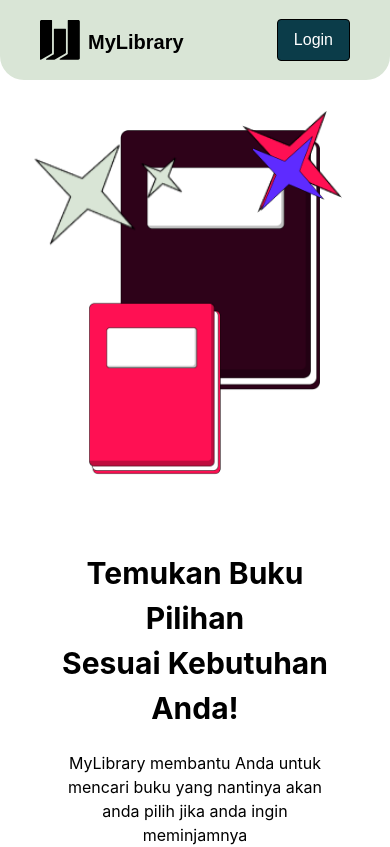
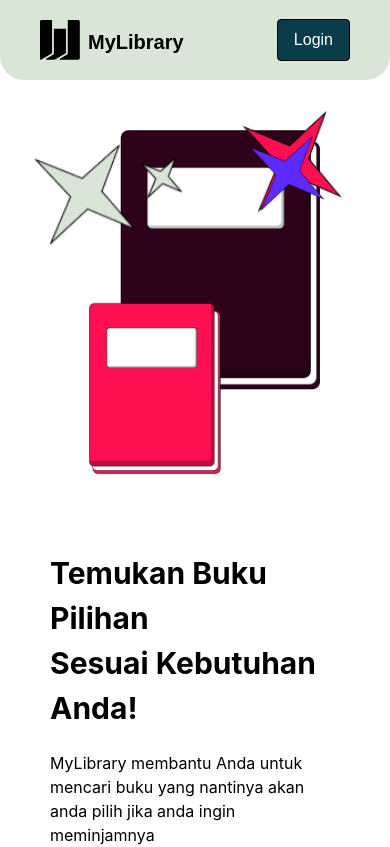
Before and after one commit to MuhamadThoriqAhnaf/PAW-Kel_9, a React (Create React App) app in the folder client/: page / in a window 390 px wide. Shown: the top 847 px of the page. Built offline with nearby package versions, Linux system fonts and the light colour scheme; no server answers.

Commit message:
feat notification login and log out

```diff
--- a/client/src/components/landingpage.jsx
+++ b/client/src/components/landingpage.jsx
@@ -8,12 +8,13 @@ export default function Landingpage() {
   return (
     <>
       <div className="z-10 h-full md:h-[100vh] bg-hijau-muda px-[50px] py-[50px] md:px-[100px] xl:px-[200px] xl:pb-[100px] flex flex-col-reverse md:grid md:grid-cols-2 md:gap-[100px] lg:gap-[200px] items-center">
-          <div className="text-center text-hitam md:text-justify justify-center">
+        <div className=" text-hitam  justify-center">
           <p className="text-3xl leading-normal font-bold lg:text-4xl lg:leading-normal">
             Temukan Buku Pilihan <br /> Sesuai Kebutuhan Anda!
           </p>
-            <p className="my-5 lg:leading-normal">
-              MyLibrary membantu Anda untuk mencari buku yang nantinya akan anda pilih jika anda ingin meminjamnya
+          <p className="my-5 lg:leading-normal md:text-justify">
+            MyLibrary membantu Anda untuk mencari buku yang nantinya akan anda
+            pilih jika anda ingin meminjamnya
           </p>
           <Link to="ListBuku" smooth={true}>
             <button className="py-3 mt-3 px-[50px] lg:px-[75px] bg-blue-600 text-white rounded-xl">
--- a/client/src/components/navbar2.jsx
+++ b/client/src/components/navbar2.jsx
@@ -1,15 +1,24 @@
 import React from "react";
 import axios from "axios";
+import { ToastContainer, toast } from "react-toastify";
+import "react-toastify/dist/ReactToastify.css";
+import { useNavigate } from "react-router-dom";
 
 const signout = async (id) => {
   await axios.post(`http://localhost:5000/api/auth/signout`);
   {
     localStorage.removeItem("accessToken");
+    toast.success("Selamat Tinggal Admin");
+    setTimeout(() => {
+      window.location.href = "/";
+    }, 2000);
   }
 };
 
 export default function Navbar2() {
   return (
+    <>
+      <ToastContainer />
       <div className="rounded-b-3xl flex px-10 md:px-20 md:py-[16px] items-center justify-between bg-[#D9E5D6] h-[80px]">
       <a class="flex">
         <img src="logo-black.svg " class="h-10 flex-auto"></img>
@@ -17,7 +26,7 @@ export default function Navbar2() {
           MyLibrary
         </span>
       </a>
-      <a href="/">
+      {/* <a href="/"> */}
       <button
         type="button"
         onClick={() => signout()}
@@ -25,7 +34,8 @@ export default function Navbar2() {
       >
         Logout
       </button>
-      </a>
+      {/* </a> */}
     </div>
+  </>
 );
 }
--- a/client/src/pages/AdminPage.js
+++ b/client/src/pages/AdminPage.js
@@ -10,6 +10,8 @@ import axios from "axios";
 import Navbar2 from "../components/navbar2";
 import DeleteForm from "../components/delete-form";
 import { useNavigate } from "react-router-dom";
+import { ToastContainer, toast } from "react-toastify";
+import "react-toastify/dist/ReactToastify.css";
 
 export default function AdminPage() {
   const [imageList, setImageList] = useState([]);
@@ -61,6 +63,7 @@ export default function AdminPage() {
   return (
     <>
       <Navbar2 />
+      <ToastContainer />
       <section class="px-10 md:flex font-rubik md:px-20 mt-8 justify-between items-center">
         <div class="flex">
           <h1 class="text-2xl mr-4">Koleksi Buku</h1>
--- a/client/src/pages/Login.js
+++ b/client/src/pages/Login.js
@@ -1,6 +1,8 @@
 import React from "react";
 import axios from "axios";
 import { useNavigate } from "react-router-dom";
+import { ToastContainer, toast } from "react-toastify";
+import "react-toastify/dist/ReactToastify.css";
 
 export default function Login() {
   const navigate = useNavigate();
@@ -14,11 +16,15 @@ export default function Login() {
           username: e.target[0].value,
           password: e.target[1].value,
         }
-      ).then(function(res){
+      )
+      .then(function (res) {
         console.log(res.data.accessToken);
         localStorage.setItem("accessToken", res.data.accessToken);
-        navigate("/adminPage")
-      })
+        toast.success("Selamat Datang Admin");
+        setTimeout(() => {
+          navigate("/adminPage");
+        }, 2000);
+      });
 
     } catch (e) {
       if (e.response) alert(e.response?.data?.message);
@@ -28,6 +34,7 @@ export default function Login() {
 
   return (
     <main class="bg-login-phone sm:bg-login bg-cover bg-center font-rubik flex items-center justify-center h-screen">
+      <ToastContainer />
       <form onSubmit={test}>
         <div class="flex items-center justify-center mb-4">
           <img src="logo-black.svg" class="h-10 fill-black"></img>
--- a/client/src/pages/Welcome.js
+++ b/client/src/pages/Welcome.js
@@ -11,6 +11,8 @@ import useFetch from "../hooks/useFetch";
 import axios from "axios";
 import Sinopsis from "../components/sinopsis";
 import Landingpage from "../components/landingpage";
+import { ToastContainer, toast } from "react-toastify";
+import "react-toastify/dist/ReactToastify.css";
 
 export default function Booklist() {
   const [imageList, setImageList] = useState([]);
@@ -61,7 +63,7 @@ export default function Booklist() {
     <>
       <Navbar />
       <Landingpage/>
-
+      <ToastContainer />
       <section class="flex font-rubik px-20 mt-8 items-center" id="ListBuku">
           <h1 class="flex text-2xl mr-4">Koleksi Buku</h1>
           <input
@@ -71,7 +73,6 @@ export default function Booklist() {
          border-slate-300 rounded-md py-2 pl-3 pr-3 shadow-sm focus:outline-none
           focus:border-black focus:ring-black focus:ring-1 sm:text-sm border-10 h-[34px] md:w-[300px]"
             onChange={handleChange}
-
           ></input>
       </section>
       {/* <section
@@ -86,9 +87,7 @@ export default function Booklist() {
       <div class="grid grid-cols-2 sm:grid-cols-3 lg:grid-cols-5 z-100 gap-4 mx-20" >
         {dataFiltered.map((data) => {
           return (
-
             <div class="bg-white border border-black p-2 rounded "data-aos=" fade-up" data-aos-duration="1000" data-aos-delay="5000" >
-
               <div class="relative">
                 {isPinjam(data.pinjam) ? (
                   <div class="absolute font-rubik text-sm bg-pink border border-black text-white top-2 left-2 px-4 py-1 shadow-md rounded-md">Dipinjam</div>
```
Lines whose indentation alone changed are shown as unchanged.
